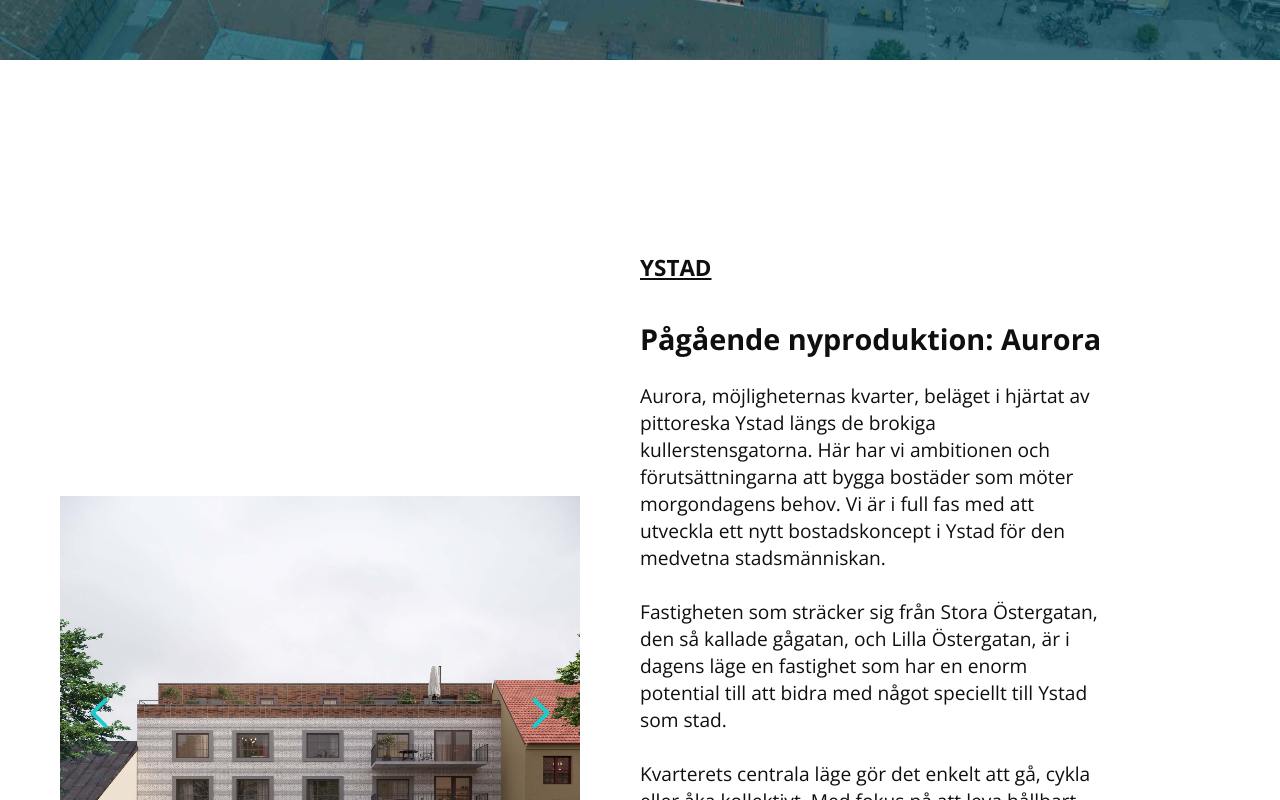
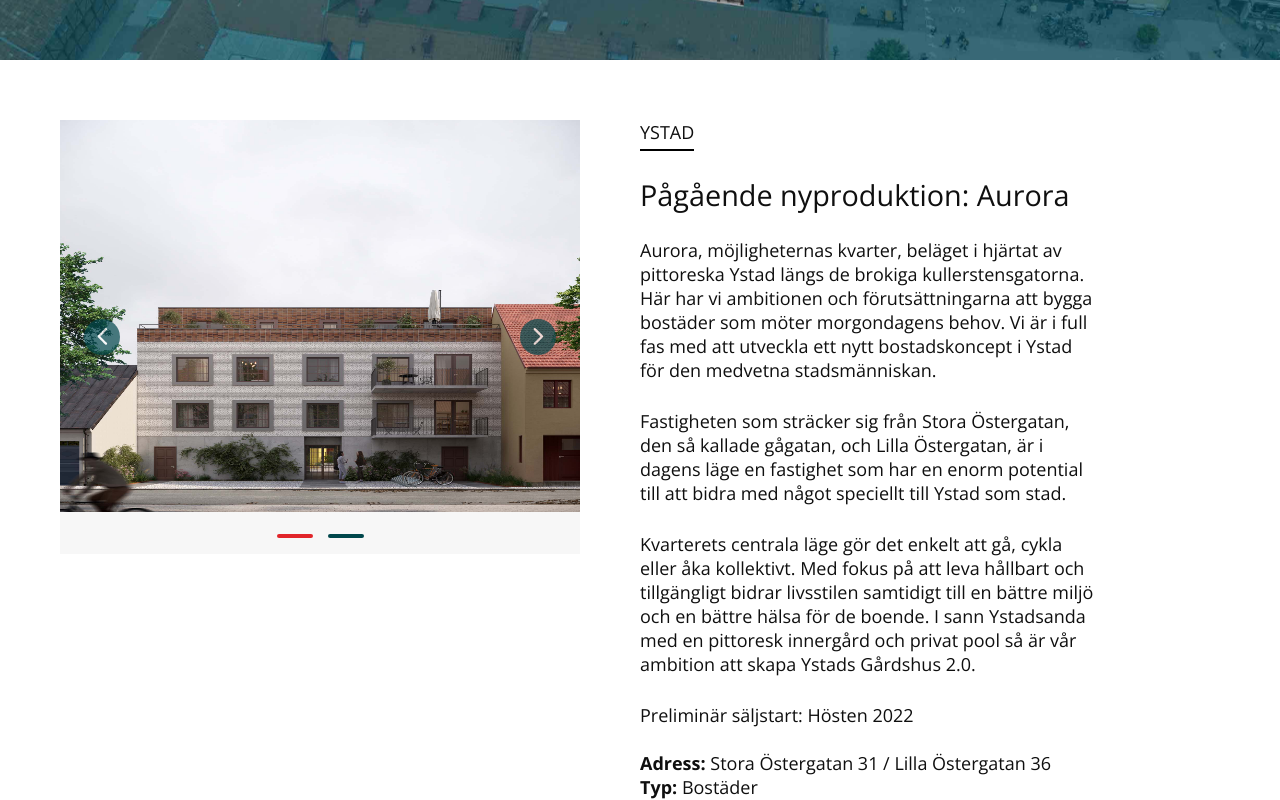
Before and after one commit to hop-technology/timotuz_website, a Next.js app: page /properties in a window 1280 px wide. Shown: the part 660-1460 px from the top of the page. Built offline with nearby package versions, Linux system fonts and the light colour scheme.

Commit message:
Add small changes to style

```diff
--- a/sass/components/_propertiesCards.scss
+++ b/sass/components/_propertiesCards.scss
@@ -1,9 +1,11 @@
 .properties-cards {
   width: 100%;
-  margin-top: 10rem;
+  // margin-top: 10rem;
+  margin: 5rem 0;
   display: flex;
   flex-direction: row;
-  align-items: center;
+  align-items: flex-start;
+
 
   @include respond(tab-port) {
     flex-direction: column;
@@ -25,7 +27,7 @@
     display: flex;
     flex-direction: column;
     width: 50%;
-    margin-top: 5rem;
+    margin-top: 0rem;
     margin-right: 10rem;
     margin-left: 5rem;
     color: $color-text-dark;
@@ -39,6 +41,7 @@
 
     h2 {
       margin-bottom: 2rem;
+      font-weight: 400;
 
       @include respond(tab-port) {
         margin: 0rem;
@@ -47,17 +50,22 @@
     }
 
     h3 {
-      margin-top: 1rem;
-      margin-bottom: 3rem;
-      text-decoration: underline;
+      margin-bottom: 2rem;
+      padding-bottom: .4rem;
+      width: fit-content;
+      border-bottom: 2px solid #000;
+      font-weight: 400;
+      font-size: 1.5rem;
+
 
       @include respond(tab-port) {
-        margin-top: 5rem;
+        // margin-top: 5rem;
       }
     }
 
     p {
       margin-right: 5rem;
+      font-size: 1.5rem;
 
       @include respond(tab-port) {
         margin: 0rem;
--- a/sass/components/_properties_slider.scss
+++ b/sass/components/_properties_slider.scss
@@ -60,19 +60,25 @@
   &__button {
     outline: 0;
     cursor: pointer;
-    background-color: transparent;
+    background-color: $color-primary;
+    border-radius: 50%;
     touch-action: manipulation;
     position: absolute;
     z-index: 1;
     top: 50%;
     transform: translateY(-50%);
     border: 0;
-    width: 30px;
-    height: 30px;
+    width: 3rem;
+    height: 3rem;
+    padding: .8rem;
     justify-content: center;
     align-items: center;
-    fill: #1bcacd;
-    padding: 0;
+    fill: $color-text-light;
+    opacity: .7;
+
+    &:hover {
+      opacity: 1;
+    }
   }
 
   &__button:disabled {
@@ -123,7 +129,7 @@
   }
 
   &__dot:after {
-    background-color: #efefef;
+    background-color: $color-primary;
     width: 100%;
     height: 4px;
     border-radius: 2px;
@@ -131,7 +137,7 @@
   }
 
   &__dot.is-selected:after {
-    background-color: #1bcacd;
+    background-color: $color-secondary;
     opacity: 1;
   }
 }
--- a/styles/style.css
+++ b/styles/style.css
@@ -306,19 +306,24 @@ body {
 .embla__button {
   outline: 0;
   cursor: pointer;
-  background-color: transparent;
+  background-color: #00474c;
+  border-radius: 50%;
   touch-action: manipulation;
   position: absolute;
   z-index: 1;
   top: 50%;
   transform: translateY(-50%);
   border: 0;
-  width: 30px;
-  height: 30px;
+  width: 3rem;
+  height: 3rem;
+  padding: 0.8rem;
   justify-content: center;
   align-items: center;
-  fill: #1bcacd;
-  padding: 0;
+  fill: #ffffff;
+  opacity: 0.7;
+}
+.embla__button:hover {
+  opacity: 1;
 }
 .embla__button:disabled {
   cursor: default;
@@ -364,14 +369,14 @@ body {
   align-items: center;
 }
 .embla__dot:after {
-  background-color: #efefef;
+  background-color: #00474c;
   width: 100%;
   height: 4px;
   border-radius: 2px;
   content: "";
 }
 .embla__dot.is-selected:after {
-  background-color: #1bcacd;
+  background-color: #e1252a;
   opacity: 1;
 }
 
@@ -388,10 +393,10 @@ body {
 
 .properties-cards {
   width: 100%;
-  margin-top: 10rem;
+  margin: 5rem 0;
   display: flex;
   flex-direction: row;
-  align-items: center;
+  align-items: flex-start;
 }
 @media only screen and (max-width: 56.25em) {
   .properties-cards {
@@ -414,7 +419,7 @@ body {
   display: flex;
   flex-direction: column;
   width: 50%;
-  margin-top: 5rem;
+  margin-top: 0rem;
   margin-right: 10rem;
   margin-left: 5rem;
   color: #0f0f0f;
@@ -429,6 +434,7 @@ body {
 }
 .properties-cards__text h2 {
   margin-bottom: 2rem;
+  font-weight: 400;
 }
 @media only screen and (max-width: 56.25em) {
   .properties-cards__text h2 {
@@ -437,17 +443,16 @@ body {
   }
 }
 .properties-cards__text h3 {
-  margin-top: 1rem;
-  margin-bottom: 3rem;
-  text-decoration: underline;
-}
-@media only screen and (max-width: 56.25em) {
-  .properties-cards__text h3 {
-    margin-top: 5rem;
-  }
+  margin-bottom: 2rem;
+  padding-bottom: 0.4rem;
+  width: fit-content;
+  border-bottom: 2px solid #000;
+  font-weight: 400;
+  font-size: 1.5rem;
 }
 .properties-cards__text p {
   margin-right: 5rem;
+  font-size: 1.5rem;
 }
 @media only screen and (max-width: 56.25em) {
   .properties-cards__text p {
```
Also changed, not shown: 1 other file (tests, documents, lock files or other folders).
